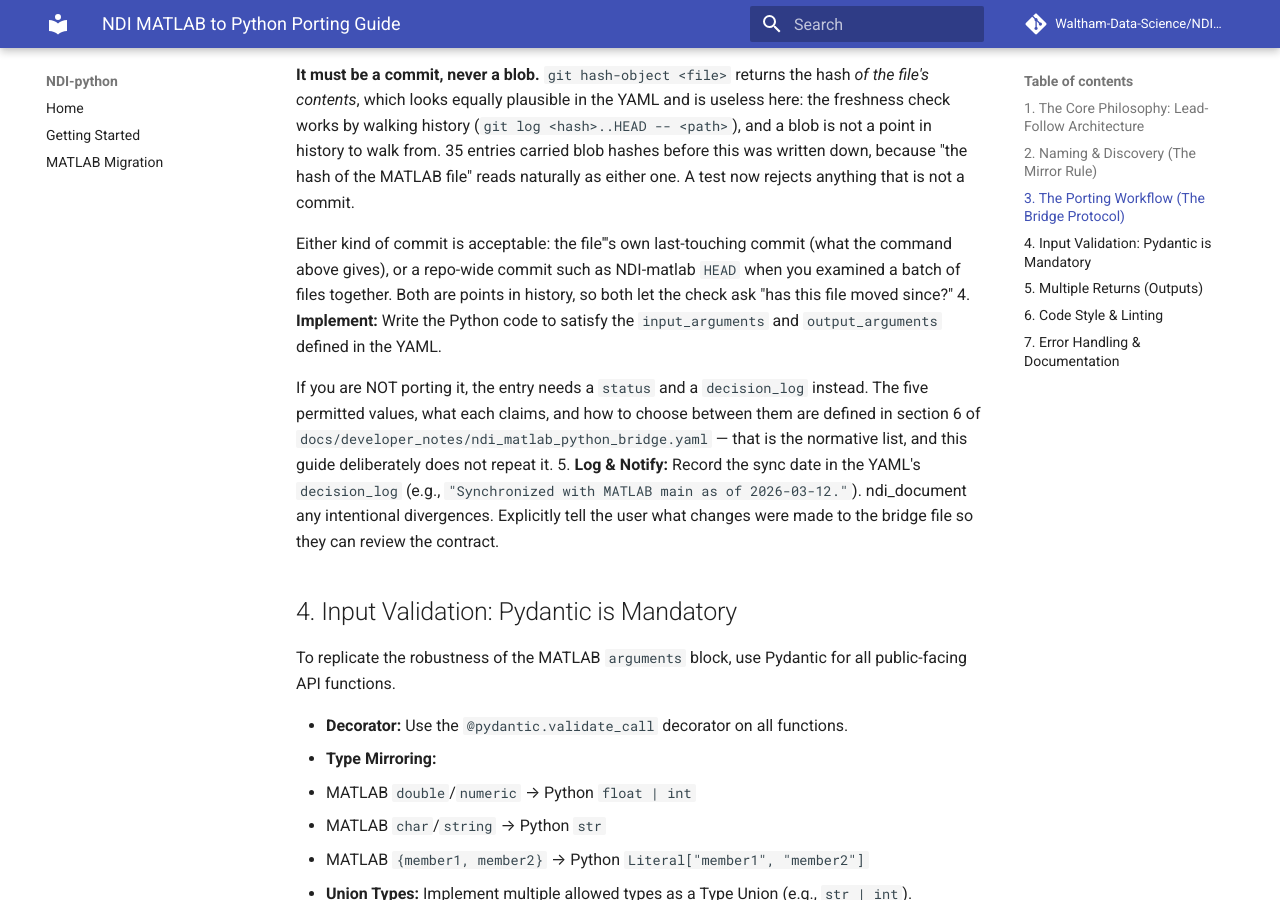
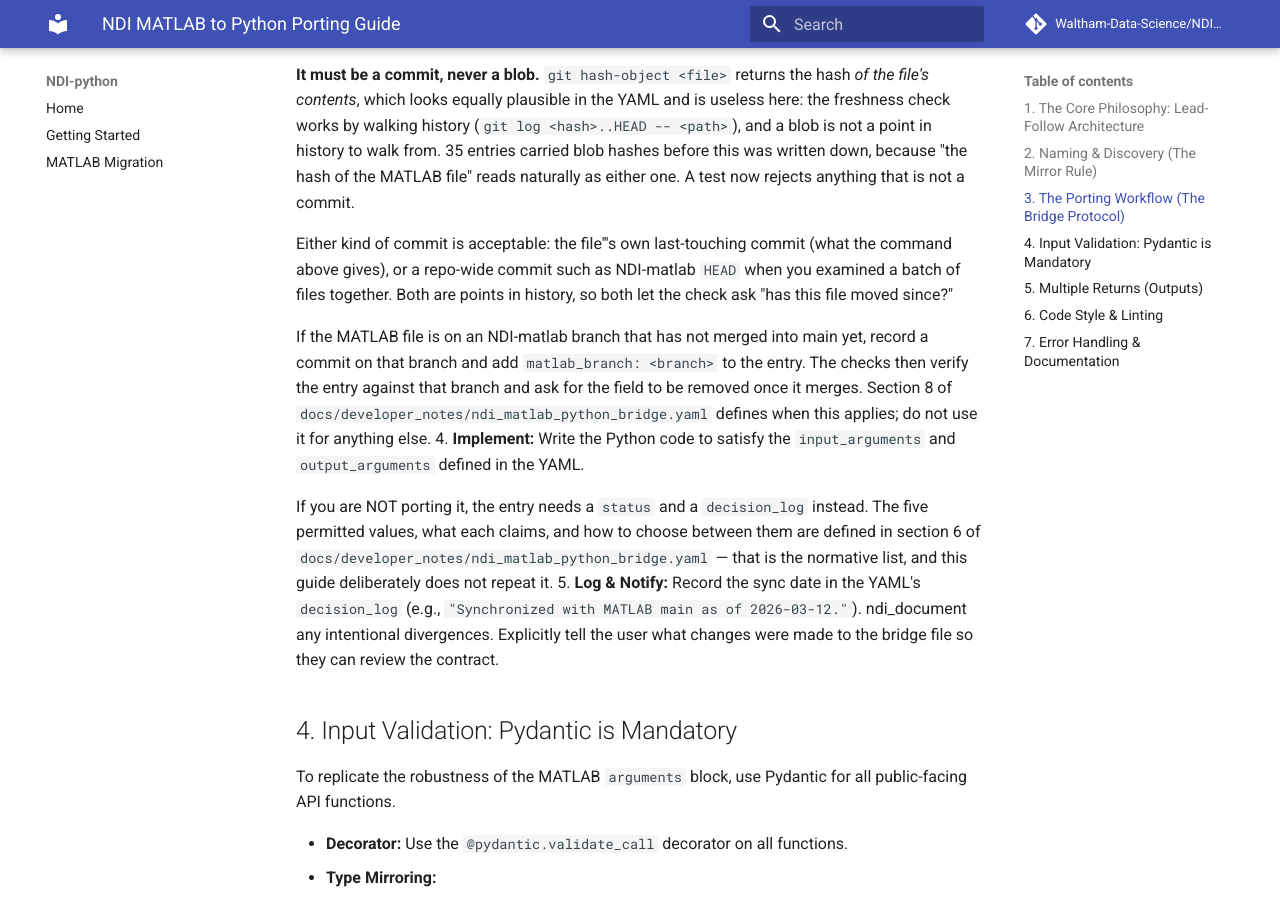
Before and after one commit to Waltham-Data-Science/NDI-python, an MkDocs documentation site: the page built from docs/developer_notes/PYTHON_PORTING_GUIDE.md, in a window 1280 px wide and 900 px high, scrolled down 1042 px. Built offline with MkDocs 1.6.1 and Material for MkDocs 9.7.7, drawn with Linux system fonts in a browser that asks for light colours; comment, search, counter and statistics services are not loaded.

Commit message:
Document matlab_branch in the bridge reference and porting guide
Section 8 of docs/developer_notes/ndi_matlab_python_bridge.yaml defines
when an entry may name an NDI-matlab branch and how the checks hold it to
account; the field table and the porting guide point there.

Co-Authored-By: Claude Opus 5.5 <noreply@anthropic.com>
Claude-Session: https://claude.ai/code/session_01B22A1gLVKa1E3uQm3tv4t8

```diff
--- a/docs/developer_notes/PYTHON_PORTING_GUIDE.md
+++ b/docs/developer_notes/PYTHON_PORTING_GUIDE.md
@@ -31,6 +31,8 @@ To port or update a function, agents must follow these steps:
    **It must be a commit, never a blob.** `git hash-object <file>` returns the hash *of the file's contents*, which looks equally plausible in the YAML and is useless here: the freshness check works by walking history (`git log <hash>..HEAD -- <path>`), and a blob is not a point in history to walk from. 35 entries carried blob hashes before this was written down, because "the hash of the MATLAB file" reads naturally as either one. A test now rejects anything that is not a commit.
 
    Either kind of commit is acceptable: the file'''s own last-touching commit (what the command above gives), or a repo-wide commit such as NDI-matlab `HEAD` when you examined a batch of files together. Both are points in history, so both let the check ask "has this file moved since?"
+
+   If the MATLAB file is on an NDI-matlab branch that has not merged into main yet, record a commit on that branch and add `matlab_branch: <branch>` to the entry. The checks then verify the entry against that branch and ask for the field to be removed once it merges. Section 8 of `docs/developer_notes/ndi_matlab_python_bridge.yaml` defines when this applies; do not use it for anything else.
 4. **Implement:** Write the Python code to satisfy the `input_arguments` and `output_arguments` defined in the YAML.
 
    If you are NOT porting it, the entry needs a `status` and a `decision_log` instead. The five permitted values, what each claims, and how to choose between them are defined in section 6 of `docs/developer_notes/ndi_matlab_python_bridge.yaml` — that is the normative list, and this guide deliberately does not repeat it.
```
Also changed, not shown: docs/developer_notes/ndi_matlab_python_bridge.yaml (+57 -0 lines).
